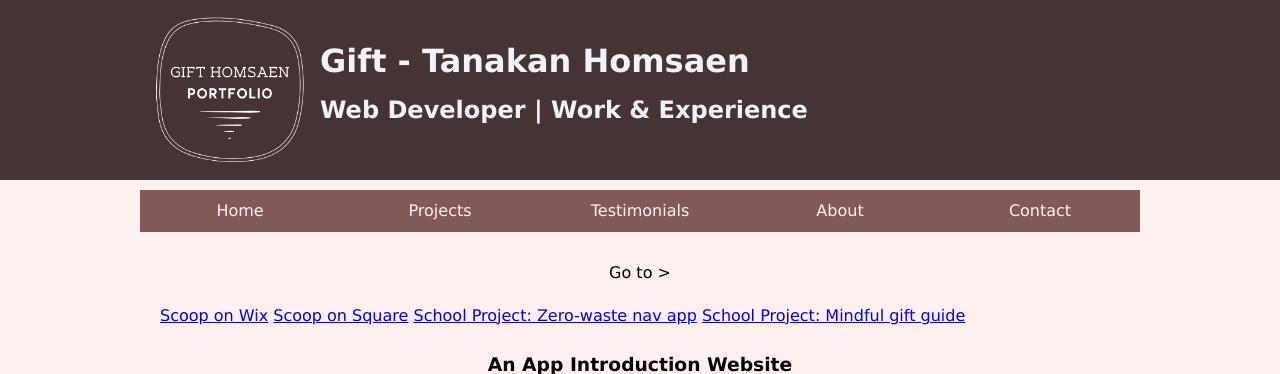
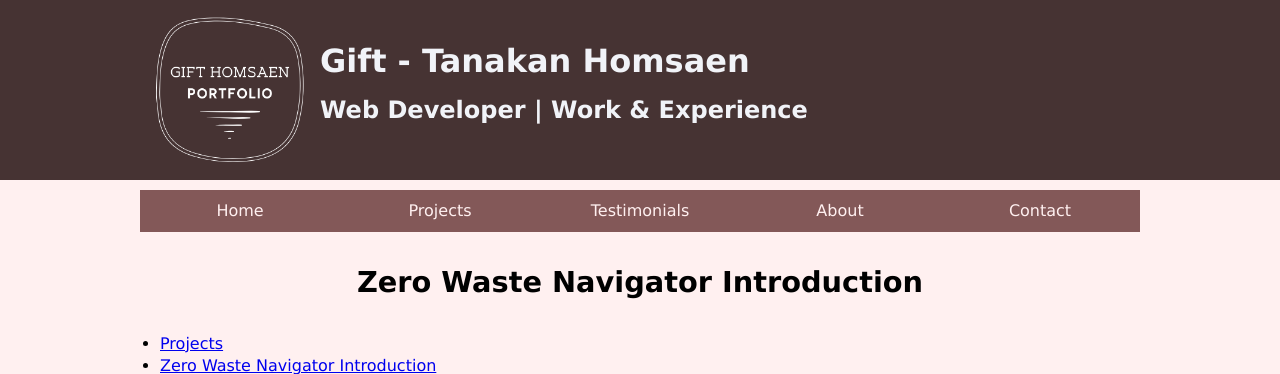
Before and after one commit to gifttanakan/portfolio, a PHP site: page /zerowastenav.php in a window 1280 px wide. Shown: the top 374 px of the page. Run offline with PHP 8.4, Linux system fonts and the light colour scheme.

Commit message:
Update zerowastenav.php

```diff
--- a/zerowastenav.php
+++ b/zerowastenav.php
@@ -4,59 +4,38 @@ include('config.php');
 include('includes/header.php');
 
 ?>
-<main>
+<main id="projects">
+    <div>
+        <h2 class="welcome">Zero Waste Navigator Introduction</h2>
+    </div> <!--End work section--->
 
-<!----------    tempo nav links delete when have proper nav------------->
-
-<div class="cat-nav">
-<!--
-        <a href="#">Wireframing</a>
-        <a href="#">Web Designing</a>
-        <a href="#">Web Editing</a>
--->
-        <p>Go to ></p>
-        <a href="scoopwix.php">Scoop on Wix</a>
-        <a href="scoopsquare.php">Scoop on Square</a>
-        <a href="zerowastenav.php">School Project: Zero-waste nav app</a>
-        <a href="mindfulgiftguide.php">School Project: Mindful gift guide</a>
-
-    </div>
-
-    <!----------    end draft nav links------------->
+<!------------breadcrumb----------->
+<ul class="breadcrumb">
+  <li><a href="projects.php" id="project_link">Projects</a></li>
+  <li><a href="zerowastenav.php" id="project_link">Zero Waste Navigator Introduction</a></li>
+</ul>
+    <!------------ end breadcrumb----------->
 
     <div class="testimonials">
         <div class="test">
-
-            <h3>An App Introduction Website</h3>
 
             <div class="work_img">
                 <img class="border" src ="images/zero_home_top.png" alt="Zero-Waste Navigator App Intro Homepage">
             </div>
 
             <div class="work_points">
-                <h3>School Project: Zero-Waste Navigator App Intro Website</h3>
-                <ul>
-                    <li><strong>Store overview</strong>: Scoop Marketplace is a zero-waste grocery store orginally located in Seattle, now in Kirkland. The store lets customers bring their reusable containers to scoop package-free food, home goods, and personal care products in their desire amount.</li>
-                    <li><strong>Brief story</strong>: I was a founding member of Scoop Marketplace with a strong interest in helping </li>
-                    <li><strong>Structure</strong>: HTML, CSS</li>
-                    <li><strong>View Website</strong>: <a href="https://www.gifttanakan.com/final-project-special-edition/index.html" target="_blank">Zero Waste Navigator Application</a></li>
-                    <li><strong>Accomplishments</strong>:
-                        <ul>
-                            <li>Website development (entire site)</li>
-                            <li>Responsive design (mobile)</li>
-                        </ul>
+                <h3>School Project: Zero-Waste Navigator App Intro Website Homepage</h3>
 
-                    <li><strong>Note</strong>: Now the business has had a website makeover with another e-commerce platform.</li>
+            </div> <!--end work_points-->
 
-                </ul>
-            </div>
+
 
             <div class="work_img">
                 <img class="border" src ="images/zero_home_value.png" alt="Zero-Waste Navigator App Intro Website">
             </div>
 
             <div class="work_points">
-                <h3>Set up layout for online shopping page </h3>
+                <h3>Homepage: describing the users' benefits and impacts they can make</h3>
             </div>
 
             <div class="work_img">
@@ -64,11 +43,7 @@ include('includes/header.php');
             </div>
 
             <div class="work_points">
-                <h3>In-store products category page (Scroll to view the whole page)</h3>
-                <ul>
-                <li><strong>Challenge</strong>: In-store bulk products availability couldn't be tracked precisely through Square's POS system. Therefore, I didn't pull categories information from the system to create the category page.</li>
-                <li><strong>Solution</strong>: I created the page manually from a custom page by using a template, adjusting content, and adding attribute accordingly.</li>
-                </ul>
+                <h3>Homepage: testimonials from the users to build the app's credibility</h3>
 
             </div>
 
@@ -77,11 +52,7 @@ include('includes/header.php');
             </div>
 
             <div class="work_points">
-                <h3>In-store products list pages (Scroll to view the whole page)</h3>
-                <ul>
-                <li><strong>Challenge</strong>: This template doesn't have any side navigation, which is not helpful for users who want to explore other categories. The business may lose opportunity to keep users engaged.</li>
-                <li><strong>Solution</strong>: At the bottom of every category page, I added a custom HTML and CSS links to show other pages (other categories) that they can visit.</li>
-                </ul>
+                <h3>Store Partners: describing the partners of the app</h3>
 
             </div>
 
@@ -89,26 +60,8 @@ include('includes/header.php');
                 <img class="border" src ="images/zero_about.png" alt="Zero-Waste Navigator App About Page">
             </div>
 
-            <div class="work_points">
-                <h3>In-store products list pages (Scroll to view the whole page)</h3>
-                <ul>
-                <li><strong>Challenge</strong>: This template doesn't have any side navigation, which is not helpful for users who want to explore other categories. The business may lose opportunity to keep users engaged.</li>
-                <li><strong>Solution</strong>: At the bottom of every category page, I added a custom HTML and CSS links to show other pages (other categories) that they can visit.</li>
-                </ul>
-
-            </div>
-
             <div class="work_img">
                 <img class="border" src ="images/zero_about_content.png" alt="Zero-Waste Navigator App About Page">
-            </div>
-
-            <div class="work_points">
-                <h3>In-store products list pages (Scroll to view the whole page)</h3>
-                <ul>
-                <li><strong>Challenge</strong>: This template doesn't have any side navigation, which is not helpful for users who want to explore other categories. The business may lose opportunity to keep users engaged.</li>
-                <li><strong>Solution</strong>: At the bottom of every category page, I added a custom HTML and CSS links to show other pages (other categories) that they can visit.</li>
-                </ul>
-
             </div>
 
             <div class="work_img">
@@ -116,55 +69,40 @@ include('includes/header.php');
             </div>
 
             <div class="work_points">
-                <h3>In-store products list pages (Scroll to view the whole page)</h3>
-                <ul>
-                <li><strong>Challenge</strong>: This template doesn't have any side navigation, which is not helpful for users who want to explore other categories. The business may lose opportunity to keep users engaged.</li>
-                <li><strong>Solution</strong>: At the bottom of every category page, I added a custom HTML and CSS links to show other pages (other categories) that they can visit.</li>
+                <h3>About Us: describing and showing how the app works in motion</h3>
+
+            <ul>
+                    <li><strong>Project overview</strong>: A final project of Web Authoring class - an application introduction website aiming to encourage users to download it. The application is called Zero-Waste Navigator. It's a tool that helps users find package-free, bulk products nearest to their location, where they can bring reusable containers to shop.</li>
+                    <li><strong>Technology</strong>: HTML, CSS</li>
+                    <li><strong>Year</strong>: 2020</li>
+                    <li><strong>View Website</strong>: <a href="https://www.gifttanakan.com/final-project-special-edition/index.html" target="_blank" id="link">Zero Waste Navigator Application</a></li>
+                    <li><strong>Note</strong>: This app is in ideation phase.</li>
+                    <li><strong>Accomplishments</strong>:
+                        <ul>
+                            <li>Wireframing</li>
+                            <li>Website design</li>
+                            <li>Website development</li>
+                        </ul>
+                    </li>
+
                 </ul>
 
-            </div>
+                </div>
 
 
         </div> <!--end item-->
 
+        <!------------pagination------------>
 
+<div class="pagination breadcrumb">
+  <a href="artwireframe.php" id="project_link">&#10094; Previous</a>
+  <a href="mindfulgiftguide.php" id="project_link">Next &#10095;</a>
+</div>
+        <!------------end pagination------------>
 
     </div> <!---end testimonials-->
 
 </main>
-<!--   <        aside class="item related-links">Related Links</aside> -->
-<aside>
-    <!--
-<h2>Platforms I use</h2>
-<ul>
-<li>WordPress</li>
-<li>SquareUp</li>
-<li>GoDaddy</li>
-<li>Wix</li>
-</ul>
--->
-    <!--
-<h2>Skills</h2>
-<ul>
-<li>Web audit</li>
-<li>Research &amp; documentation </li>
-<li>Web content planning</li>
-<li>Layout designing</li>
-<li>Wireframing</li>
-<li>Responsive Design</li>
-<li>HTML, CSS, PHP</li>
-
-</ul>
--->
-    <!--
-<h2>Work</h2>
-<ul>
-<li><a href="https://www.scoopmarketplace.com/" target="_blank">Scoop Marketplace</a></li>
-<li><a href="https://www.shopscooponline.com/" target="_blank">Scoop Marketplace Online Shop</a></li>
-
-</ul>
--->
-</aside>
 
 <?php
 include('includes/footer.php');
```
